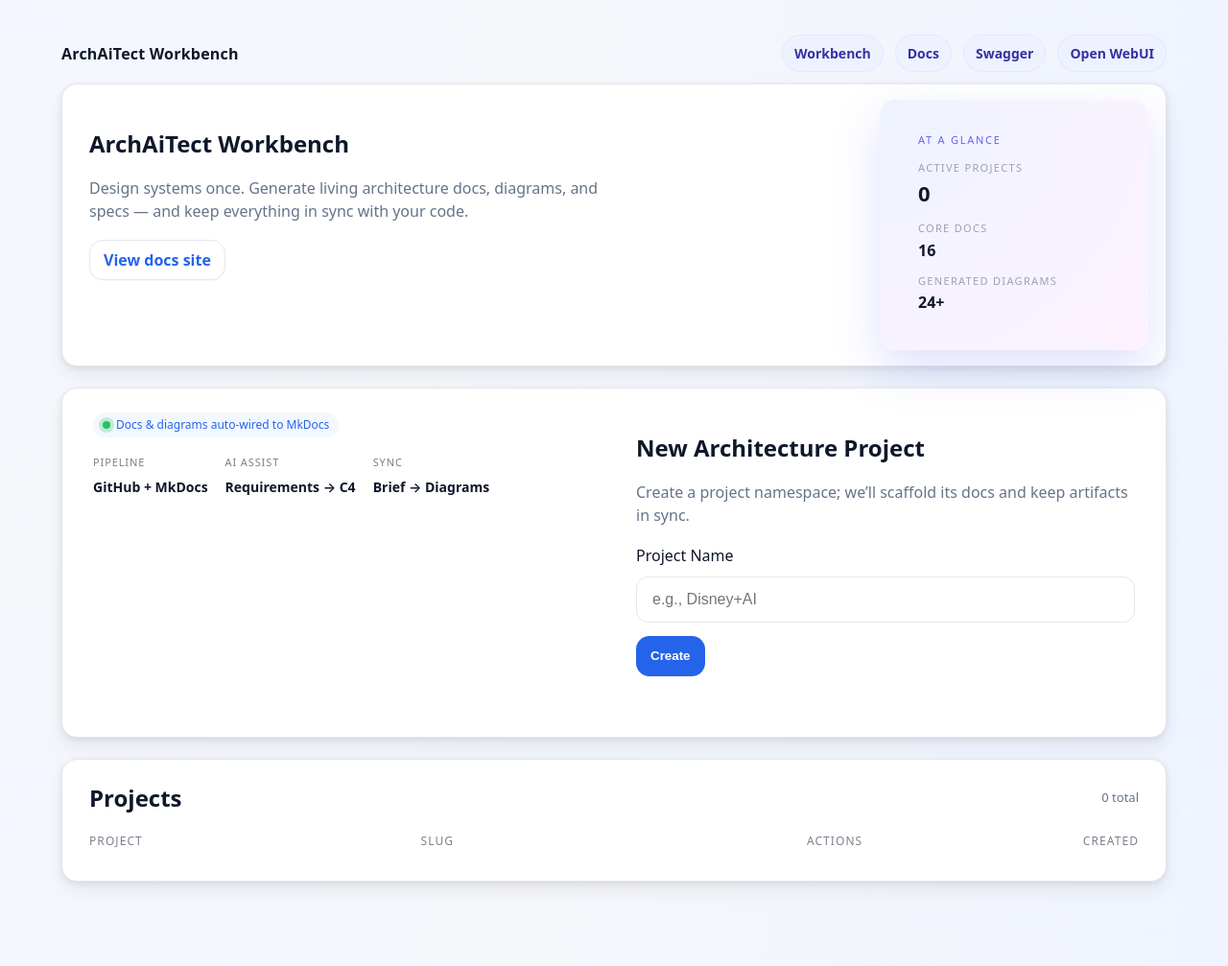
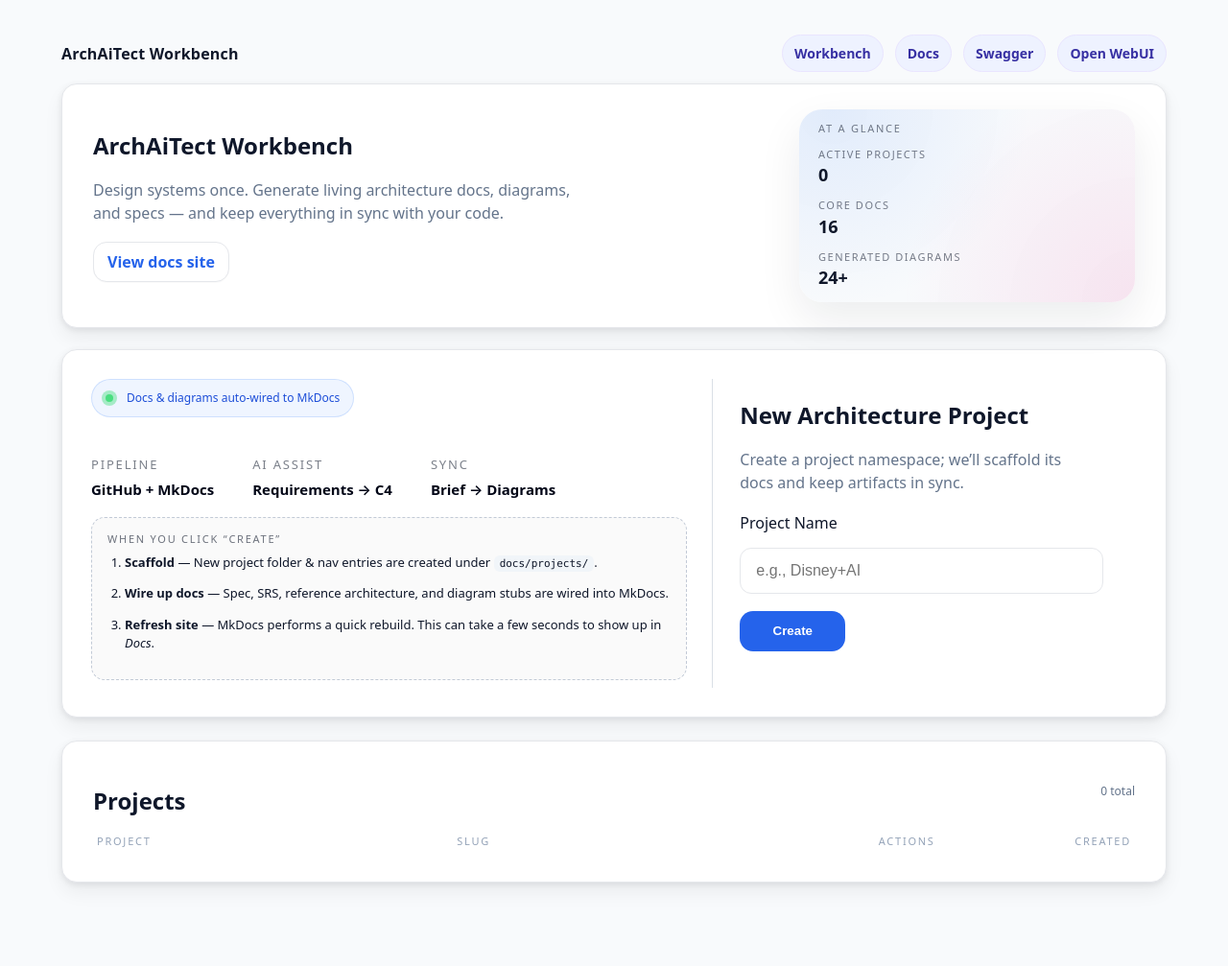
Before and after one commit to NimaShafie/arch-ai-tect, a FastAPI app: page / in a window 1280 px wide. Shown: the whole page at 96% size. Run offline with FastAPI, Linux system fonts and the light colour scheme; data that the repository does not hold is empty.

Commit message:
final homepage v1.0

```diff
--- a/server/templates/ui.html
+++ b/server/templates/ui.html
@@ -5,194 +5,193 @@
 {% block content %}
 
 <style>
-  /* Page background already set in base; extra safeguard */
-  body {
-    background: radial-gradient(circle at top left, #f4f7ff 0, #f5f7fb 38%, #eef3ff 100%);
+  /* Lightweight button busy state (shared by Create/Delete) */
+  .btn-busy {
+    position: relative;
+    pointer-events: none;
+    opacity: 0.8;
+    padding-right: 30px !important;
+  }
+  .btn-busy::after {
+    content: "";
+    position: absolute;
+    right: 10px;
+    width: 14px;
+    height: 14px;
+    border-radius: 999px;
+    border: 2px solid rgba(255,255,255,0.45);
+    border-top-color: #ffffff;
+    animation: ui-spin 0.6s linear infinite;
+  }
+  @keyframes ui-spin {
+    to { transform: rotate(360deg); }
   }
 
-  .home-shell {
-    padding-bottom: 64px;
-  }
-
-  .pill-soft {
+  /* Tiny pill used in the “Docs & diagrams auto-wired to MkDocs” badge */
+  .pill-badge {
     display:inline-flex;
     align-items:center;
-    gap:6px;
-    padding:4px 10px;
+    gap:14px;
+    padding:10px 14px;
     border-radius:999px;
+    background:rgba(59,130,246,.08);
+    border:1px solid rgba(59,130,246,.18);
     font-size:12px;
-    background:rgba(59,130,246,0.06);
-    color:#2563eb;
+    color:#1d4ed8;
   }
-  .pill-soft-dot {
+  .pill-badge-dot {
     width:8px;
     height:8px;
     border-radius:999px;
-    background:#22c55e;
-    box-shadow:0 0 0 4px rgba(34,197,94,0.25);
+    background:#4ade80;
+    box-shadow:0 0 0 4px rgba(74,222,128,.45);
   }
 
-  .mini-cols {
-    display:flex;
-    flex-wrap:wrap;
-    gap:18px;
+  /* Small “timeline” list under the pipeline tiles */
+  .pipeline-steps {
     margin-top:18px;
+    padding:14px 16px;
+    background:rgba(15,23,42,0.02);
+    border-radius:14px;
+    border:1px dashed rgba(148,163,184,.55);
+    font-size:13px;
   }
-  .mini-col-label {
-    font-size:11px;
-    letter-spacing:0.08em;
-    text-transform:uppercase;
-    color:rgba(15,23,42,0.55);
-    margin-bottom:6px;
+  .pipeline-steps strong {
+    font-weight:600;
   }
-  .mini-col-title {
-    font-size:14px;
-    font-weight:600;
-    color:#0f172a;
+  .pipeline-steps ol {
+    margin:6px 0 0;
+    padding-left:18px;
   }
-
-  /* Busy state for buttons */
-  .btn-busy {
-    position:relative;
-    pointer-events:none;
-    opacity:0.8;
-  }
-  .btn-busy::after {
-    content:"";
-    position:absolute;
-    right:12px;
-    width:13px;
-    height:13px;
-    border-radius:999px;
-    border:2px solid rgba(255,255,255,0.55);
-    border-top-color:#ffffff;
-    animation: aw-spin 0.6s linear infinite;
-  }
-  @keyframes aw-spin { to { transform:rotate(360deg); } }
-
-  /* Projects table layout */
-  .projects-table {
-    width:100%;
-    margin-top:12px;
-  }
-  .projects-header,
-  .projects-row {
-    display:grid;
-    grid-template-columns: 2.3fr 2.1fr 1.6fr 1.3fr;
-    gap:16px;
-    align-items:center;
-  }
-  .projects-header {
-    font-size:12px;
-    text-transform:uppercase;
-    letter-spacing:0.09em;
-    color:rgba(15,23,42,0.55);
-    padding:6px 0 10px;
-  }
-  .projects-row {
-    padding:14px 0;
-    border-top:1px solid var(--border);
-  }
-  .projects-actions {
-    display:flex;
-    justify-content:center;
-    gap:10px;
-  }
-  .projects-created {
-    text-align:right;
-    min-width:120px;
-  }
-
-  #createStatus {
-    margin-top:8px;
-    min-height:18px;
-    font-size:13px;
-    color:rgba(15,23,42,0.65);
+  .pipeline-steps li {
+    margin-bottom:4px;
   }
 </style>
 
-<div class="home-shell">
+<div class="shell" style="padding-bottom:60px;">
 
-  <!-- HERO / SUMMARY CARD -->
-  <section class="card" style="display:flex; justify-content:space-between; gap:24px; align-items:stretch;">
-    <div style="flex:1.1; padding:24px 28px;">
-      <h1 class="h1" style="margin-bottom:6px;">ArchAiTect Workbench</h1>
-      <p class="muted" style="max-width:540px; margin-bottom:18px;">
-        Design systems once. Generate living architecture docs, diagrams, and
-        specs — and keep everything in sync with your code.
+  <!-- HERO / HEADER CARD -->
+  <section class="card" style="margin-bottom:22px;">
+    <div style="display:flex; justify-content:space-between; gap:32px; align-items:stretch; padding:26px 32px;">
+      <div style="flex:1.4; min-width:0;">
+        <h1 class="h1" style="margin-bottom:8px;">ArchAiTect Workbench</h1>
+        <p class="muted" style="max-width:520px; line-height:1.5;">
+          Design systems once. Generate living architecture docs, diagrams, and specs —
+          and keep everything in sync with your code.
         </p>
-      <a href="https://docs.shafie.org" class="btn">
+
+        <div style="margin-top:18px;">
+          <a href="https://docs.shafie.org" target="_blank" class="btn">
             View docs site
           </a>
         </div>
+      </div>
 
-    <aside class="card" style="
-        flex:0 0 280px;
-        margin:16px 18px;
-        background:radial-gradient(circle at top left,#eef2ff 0,#f5f3ff 45%,#fdf2ff 100%);
-        border:none;
-        box-shadow:0 18px 45px rgba(129,140,248,0.25);
+      <!-- At a glance stats -->
+      <aside style="
+        flex:0 0 350px;
+        align-self:stretch;
+        border-radius:24px;
+        padding:12px 20px;
+        background:
+          radial-gradient(circle at 10% 0%, rgba(59,130,246,0.12), transparent 55%),
+          radial-gradient(circle at 100% 100%, rgba(236,72,153,0.13), transparent 60%),
+          rgba(248,250,252,0.9);
+        box-shadow:0 18px 45px rgba(15,23,42,0.08);
       ">
-      <div class="bd" style="padding:18px 20px;">
-        <div style="font-size:11px; letter-spacing:0.16em; text-transform:uppercase; color:#6366f1; margin-bottom:12px;">
+        <div style="font-size:11px; text-transform:uppercase; letter-spacing:.16em; color:rgba(15,23,42,.55); margin-bottom:10px;">
           At a glance
         </div>
-
-        <div style="font-size:11px; text-transform:uppercase; letter-spacing:0.12em; color:#9ca3af;">
-          Active projects
+        <div style="display:flex; flex-direction:column; gap:10px; font-size:13px;">
+          <div>
+            <div style="opacity:.55; text-transform:uppercase; letter-spacing:.14em; font-size:11px;">Active projects</div>
+            <div style="font-size:18px; font-weight:600;">
+              {{ projects|length }}
             </div>
-        <div style="font-size:22px; font-weight:700; margin:2px 0 12px;">{{ projects|length }}</div>
-
-        <div style="font-size:11px; text-transform:uppercase; letter-spacing:0.12em; color:#9ca3af;">
-          Core docs
           </div>
-        <div style="font-size:16px; font-weight:600; margin:2px 0 12px;">16</div>
-
-        <div style="font-size:11px; text-transform:uppercase; letter-spacing:0.12em; color:#9ca3af;">
-          Generated diagrams
+          <div>
+            <div style="opacity:.55; text-transform:uppercase; letter-spacing:.14em; font-size:11px;">Core docs</div>
+            <div style="font-size:18px; font-weight:600;">16</div>
           </div>
-        <div style="font-size:16px; font-weight:600; margin-top:2px;">24+</div>
+          <div>
+            <div style="opacity:.55; text-transform:uppercase; letter-spacing:.14em; font-size:11px;">Generated diagrams</div>
+            <div style="font-size:18px; font-weight:600;">24+</div>
+          </div>
         </div>
       </aside>
+    </div>
   </section>
 
-  <!-- NEW PROJECT CARD -->
-  <section class="card" style="margin-top:22px;">
-    <div class="bd" style="padding:24px 32px;">
-      <div style="display:flex; gap:40px; align-items:flex-start; justify-content:space-between;">
-        <!-- LEFT: pipeline explanation / flair -->
-        <div style="flex:1.1; min-width:260px;">
-          <div class="pill-soft">
-            <span class="pill-soft-dot"></span>
+  <!-- PIPELINE + NEW PROJECT CARD -->
+  <section class="card" style="margin-bottom:24px;">
+    <div style="padding:30px 65px 30px 30px;">
+      <div style="
+        display:grid;
+        grid-template-columns: minmax(0, 1.6fr) minmax(0, 1.05fr);
+        gap:26px;  /* slightly smaller gap so the right side shifts left a bit */
+        align-items:flex-start;
+      ">
+
+        <!-- LEFT: pipeline explainer + filler content -->
+        <div>
+          <div class="pill-badge">
+            <span class="pill-badge-dot"></span>
             <span>Docs &amp; diagrams auto-wired to MkDocs</span>
           </div>
 
-          <div class="mini-cols">
+          <div style="display:flex; gap:40px; margin-top:40px; font-size:13px; text-transform:uppercase; letter-spacing:.14em; color:rgba(15,23,42,.55);">
             <div>
-              <div class="mini-col-label">Pipeline</div>
-              <div class="mini-col-title">GitHub + MkDocs</div>
+              <div style="margin-bottom:4px;">Pipeline</div>
+              <div style="font-size:15px; font-weight:600; text-transform:none; letter-spacing:0; color:#020617;">
+                GitHub + MkDocs
+              </div>
             </div>
             <div>
-              <div class="mini-col-label">AI Assist</div>
-              <div class="mini-col-title">Requirements → C4</div>
+              <div style="margin-bottom:4px;">AI Assist</div>
+              <div style="font-size:15px; font-weight:600; text-transform:none; letter-spacing:0; color:#020617;">
+                Requirements → C4
+              </div>
             </div>
             <div>
-              <div class="mini-col-label">Sync</div>
-              <div class="mini-col-title">Brief → Diagrams</div>
+              <div style="margin-bottom:4px;">Sync</div>
+              <div style="font-size:15px; font-weight:600; text-transform:none; letter-spacing:0; color:#020617;">
+                Brief → Diagrams
               </div>
             </div>
           </div>
 
-        <!-- RIGHT: heading + form stacked -->
-        <div style="flex:1.3; min-width:320px; max-width:520px;">
-          <h2 class="h1" style="margin-bottom:4px;">New Architecture Project</h2>
-          <p class="muted" style="margin-bottom:18px;">
+          <!-- NEW: gap-filler “when you click create” timeline -->
+          <div class="pipeline-steps">
+            <div style="font-size:11px; text-transform:uppercase; letter-spacing:.16em; color:rgba(15,23,42,.6);">
+              When you click “Create”
+            </div>
+            <ol>
+              <li>
+                <strong>Scaffold</strong> — New project folder &amp; nav entries are created under
+                <code style="font-size:11px;">docs/projects/</code>.<p>
+              </li>
+              <li>
+                <strong>Wire up docs</strong> — Spec, SRS, reference architecture, and diagram
+                stubs are wired into MkDocs.<p>
+              </li>
+              <li>
+                <strong>Refresh site</strong> — MkDocs performs a quick rebuild. This can take a few
+                seconds to show up in <em>Docs</em>.<p>
+              </li>
+            </ol>
+          </div>
+        </div>
+
+        <!-- RIGHT: new project form (shifted slightly left by grid gap change) -->
+        <div style="border-left:1px solid rgba(148,163,184,.35); padding-left:28px; min-width:0;">
+          <h2 class="h1" style="margin-bottom:8px;">New Architecture Project</h2>
+          <p class="muted" style="margin-bottom:18px; max-width:360px;">
             Create a project namespace; we’ll scaffold its docs and keep artifacts in sync.
           </p>
 
           <form id="createForm" autocomplete="off">
-            <div class="form-row">
-              <label for="name">Project Name</label>
+            <div class="form-row" style="margin-bottom:12px;">
+              <label for="name" style="display:block; margin-bottom:4px;">Project Name</label>
               <input
                 id="name"
                 name="name"
@@ -203,63 +202,93 @@
               />
             </div>
 
-            <div style="margin-top:12px;">
-              <button type="submit" class="btn primary" id="createBtn">Create</button>
-            </div>
-            <p id="createStatus"></p>
+            <button
+              type="submit"
+              id="createBtn"
+              class="btn primary"
+              style="margin-top:6px; min-width:110px; display:inline-flex; justify-content:center;"
+            >
+              Create
+            </button>
+
+            <p id="createStatus" class="muted" style="margin-top:8px; min-height:18px; font-size:12px;"></p>
           </form>
         </div>
+
       </div>
     </div>
   </section>
 
-  <!-- PROJECTS LIST CARD -->
-  <section class="card" style="margin-top:22px;">
-    <div class="bd" style="padding:22px 28px;">
-      <div style="display:flex; align-items:center; justify-content:space-between; gap:12px; margin-bottom:6px;">
-        <h2 class="h1" style="margin:0;">Projects</h2>
-        <div class="muted" style="font-size:13px;">{{ projects|length }} total</div>
+  <!-- PROJECTS LIST (reverted to the earlier table-style layout) -->
+  <section class="card">
+    <div style="padding:24px 32px 26px 32px;">
+      <div style="display:flex; justify-content:space-between; align-items:center; gap:12px;">
+        <h2 class="h1" style="margin-bottom:0;">Projects</h2>
+        <div class="muted" style="font-size:12px;">
+          {{ projects|length }} total
+        </div>
       </div>
 
-      <div class="projects-table">
-        <div class="projects-header">
-          <div>Project</div>
-          <div>Slug</div>
-          <div style="text-align:center;">Actions</div>
-          <div class="projects-created">Created</div>
+      <!-- column headers -->
+      <div style="
+        display:flex;
+        align-items:center;
+        margin-top:16px;
+        padding:0 4px 8px 4px;
+        font-size:11px;
+        text-transform:uppercase;
+        letter-spacing:.16em;
+        color:rgba(148,163,184,1);
+      ">
+        <div style="flex:2; min-width:0;">Project</div>
+        <div style="flex:2; min-width:0;">Slug</div>
+        <div style="flex:1; text-align:center;">Actions</div>
+        <div style="width:140px; text-align:right;">Created</div>
       </div>
 
       <div id="projects">
         {% for p in projects %}
-          <div class="projects-row" data-row="{{ p.slug }}">
-            <div>
-              <div style="font-weight:600">{{ p.name }}</div>
-              <div class="muted">/{{ p.slug }}</div>
+        <div
+          class="project-row"
+          data-name="{{ p.name | e }}"
+          data-slug="{{ p.slug | e }}"
+          style="
+            display:flex;
+            align-items:center;
+            padding:12px 4px;
+            border-top:1px solid var(--border);
+          "
+        >
+          <!-- project name -->
+          <div style="flex:2; min-width:0;">
+            <div style="font-weight:600; margin-bottom:2px;">{{ p.name }}</div>
           </div>
 
-            <div class="muted">
-              /{{ p.slug }}
+          <!-- slug -->
+          <div style="flex:2; min-width:0;">
+            <div class="muted" style="font-size:13px;">/{{ p.slug }}</div>
           </div>
 
-            <div class="projects-actions">
+          <!-- actions -->
+          <div style="flex:1; display:flex; justify-content:center; gap:8px;">
             <a class="btn" href="/ui/{{ p.slug }}">View</a>
             <button
               class="btn"
-                style="color:#dc2626;border-color:#fecaca;background:#fff5f5"
+              style="color:#dc2626; border-color:#fecaca; background:#fff5f5;"
               data-delete="{{ p.slug }}"
             >
               Delete
             </button>
           </div>
 
-            <div class="projects-created muted">
-              {% if p.created_at %}
-                {{ p.created_at.strftime("%m/%d/%Y") }}
-              {% endif %}
+          <!-- created date -->
+          <div
+            style="width:140px; text-align:right; font-size:13px;"
+          >
+            {{ p.created_at.strftime("%m/%d/%Y") if p.created_at else "" }}
           </div>
         </div>
         {% endfor %}
-        </div>
       </div>
     </div>
   </section>
@@ -267,88 +296,93 @@
 </div>
 {% endblock %}
 
-{% block body_extra %}{% endblock %}
-
 {% block scripts %}
 <script>
-  function setBusy(btn, busy, labelWhenBusy) {
-    if (!btn) return;
-    if (busy) {
-      btn.dataset.originalLabel = btn.textContent;
-      if (labelWhenBusy) btn.textContent = labelWhenBusy;
+  // helper to set a button into a "busy" state with spinner
+  function setBusy(btn, labelWhenBusy) {
+    if (!btn) return () => {};
+    const originalText = btn.textContent;
+    btn.textContent = labelWhenBusy;
     btn.classList.add("btn-busy");
-      btn.disabled = true;
-    } else {
-      if (btn.dataset.originalLabel) {
-        btn.textContent = btn.dataset.originalLabel;
-      }
+    return () => {
+      btn.textContent = originalText;
       btn.classList.remove("btn-busy");
-      btn.disabled = false;
-    }
+    };
   }
 
-  const createForm = document.querySelector('#createForm');
-  const createStatus = document.querySelector('#createStatus');
-  const createBtn = document.querySelector('#createBtn');
+  // CREATE PROJECT (with pending feedback)
+  document.querySelector('#createForm').addEventListener('submit', async (e) => {
+    e.preventDefault();
+    const nameInput = e.target.name;
+    const name = nameInput.value.trim();
+    const status = document.querySelector("#createStatus");
+    const btn = document.querySelector("#createBtn");
 
-  // Create project with visual feedback
-  createForm.addEventListener('submit', async (e) => {
-    e.preventDefault();
-    const name = e.target.name.value.trim();
-    if (!name) return;
+    if (!name) {
+      status.textContent = "Enter a project name first.";
+      return;
+    }
 
-    setBusy(createBtn, true, "Creating…");
-    createStatus.textContent = "Creating project and updating MkDocs…";
-
-    const payload = { name };
+    status.textContent = "Creating project and wiring MkDocs…";
+    const restore = setBusy(btn, "Creating…");
 
     try {
       const r = await fetch('/api/projects', {
         method:'POST',
         headers:{'Content-Type':'application/json'},
-        body: JSON.stringify(payload),
+        body: JSON.stringify({ name })
       });
 
       if (!r.ok) {
         const msg = await r.text();
-        createStatus.textContent = "Create failed: " + msg;
+        status.textContent = "Create failed: " + msg;
+        restore();
         return;
       }
 
-      createStatus.textContent = "Project created. Refreshing list…";
-      location.reload();
+      status.textContent = "Project created. MkDocs may take a few seconds to refresh.";
+      // Reload so the new project + stats reflect immediately
+      window.location.reload();
     } catch (err) {
       console.error(err);
-      createStatus.textContent = "Create failed: " + err.message;
-    } finally {
-      setBusy(createBtn, false);
+      status.textContent = "Create failed: " + err.message;
+      restore();
     }
   });
 
-  // Delete with busy feedback
+  // DELETE PROJECT (with pending feedback)
   document.querySelector('#projects').addEventListener('click', async (e) => {
     const btn = e.target.closest('[data-delete]');
     if (!btn) return;
 
     const slug = btn.getAttribute('data-delete');
-    if (!confirm(`Delete project "${slug}" and its generated files in docs?`)) return;
+    if (!slug) return;
 
-    setBusy(btn, true, "Deleting…");
+    if (!confirm(`Delete project "${slug}" and its generated files in docs?`)) {
+      return;
+    }
+
+    const restore = setBusy(btn, "Deleting…");
 
     try {
-      const r = await fetch(`/api/projects/${encodeURIComponent(slug)}`, { method:'DELETE' });
+      const r = await fetch(`/api/projects/${encodeURIComponent(slug)}`, {
+        method:'DELETE'
+      });
+
       if (!r.ok) {
         const msg = await r.text();
         alert('Delete failed: ' + msg);
-        setBusy(btn, false);
+        restore();
         return;
       }
-      const row = document.querySelector(`.projects-row[data-row="${slug}"]`);
+
+      // Optimistically remove row without full reload
+      const row = btn.closest('.project-row');
       if (row) row.remove();
     } catch (err) {
       console.error(err);
       alert('Delete failed: ' + err.message);
-      setBusy(btn, false);
+      restore();
     }
   });
 </script>
```
Lines whose indentation alone changed are shown as unchanged.
